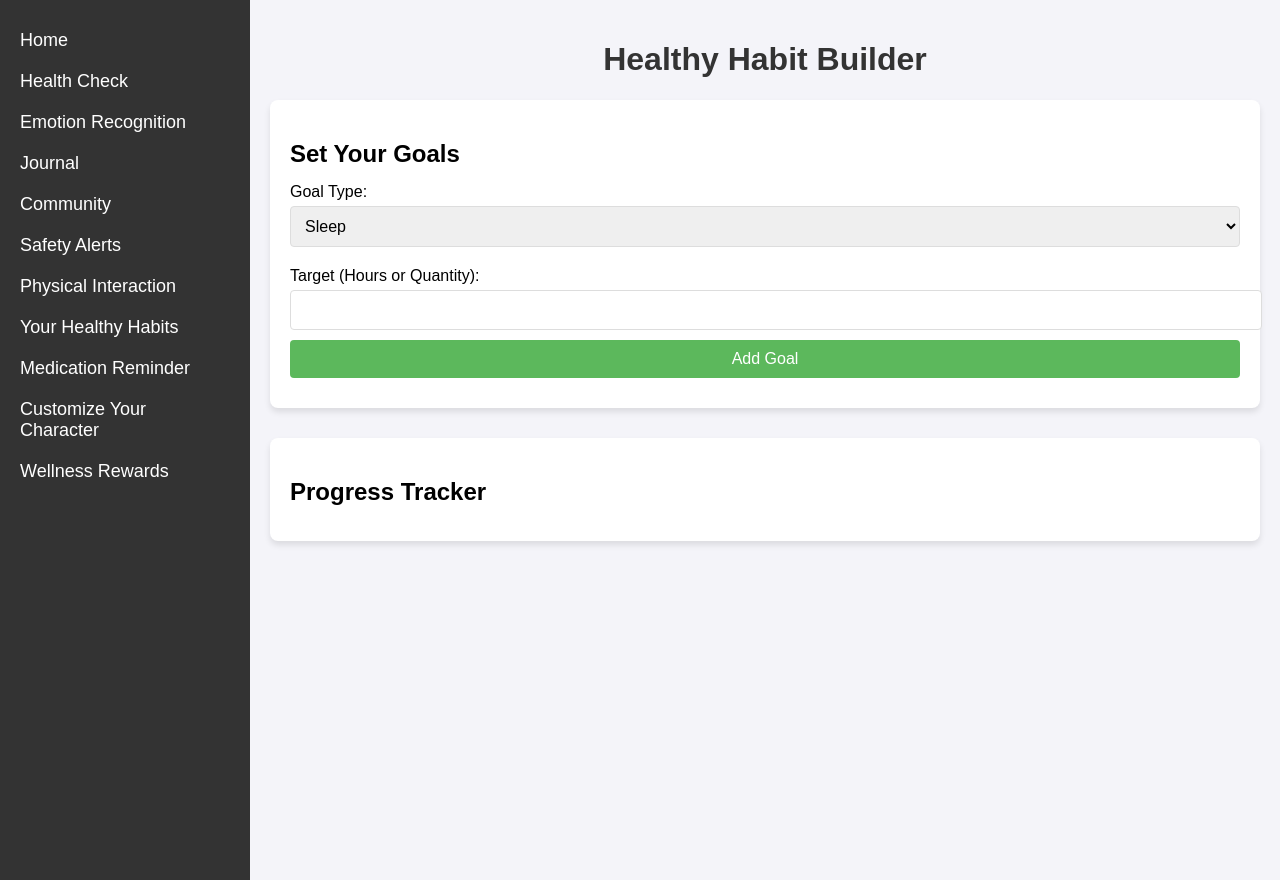
After one commit to kripakannan/baymax, a Flask app: page /healthy-habit in a window 1280 px wide. The commit adds this page. Run offline with Flask 3, Linux system fonts and the light colour scheme.

Commit message:
added healthy habits

```diff
--- a/app.py
+++ b/app.py
@@ -147,6 +147,10 @@ def physical_interaction():
 def journal():
     return render_template('journal.html')
 
+@app.route('/healthy-habit')
+def healthy_habit():
+    return render_template('healthy_habit.html')
+
 @app.route('/community')
 def community():
     return render_template('community.html')
--- /dev/null
+++ b/templates/healthy_habit.html
@@ -0,0 +1,271 @@
+<!DOCTYPE html>
+<html lang="en">
+<head>
+    <meta charset="UTF-8">
+    <meta name="viewport" content="width=device-width, initial-scale=1.0">
+    <title>Healthy Habit Builder</title>
+    <style>
+        body {
+            font-family: Arial, sans-serif;
+            margin: 0;
+            padding: 0;
+            background-color: #f4f4f9;
+            display: flex;
+        }
+
+        .sidebar {
+            width: 250px;
+            background-color: #333;
+            color: white;
+            height: 100vh;
+            position: fixed;
+            top: 0;
+            left: 0;
+            padding-top: 20px;
+        }
+        .sidebar a {
+            display: block;
+            color: white;
+            padding: 10px 20px;
+            text-decoration: none;
+            font-size: 18px;
+        }
+        .sidebar a:hover {
+            background-color: #575757;
+        }
+
+        .content {
+            margin-left: 250px;
+            padding: 20px;
+            width: calc(100% - 250px);
+        }
+
+        h1 {
+            text-align: center;
+            color: #333;
+        }
+
+        .form-section {
+            margin-bottom: 30px;
+            background: white;
+            border-radius: 8px;
+            padding: 20px;
+            box-shadow: 0 4px 6px rgba(0, 0, 0, 0.1);
+        }
+
+        .form-section h2 {
+            margin-bottom: 15px;
+        }
+
+        label {
+            display: block;
+            margin: 10px 0 5px;
+        }
+
+        input, select, button {
+            width: 100%;
+            padding: 10px;
+            margin-bottom: 10px;
+            border: 1px solid #ddd;
+            border-radius: 4px;
+            font-size: 16px;
+        }
+
+        button {
+            background-color: #5cb85c;
+            color: white;
+            border: none;
+            cursor: pointer;
+            transition: background-color 0.3s;
+        }
+
+        button:hover {
+            background-color: #4cae4c;
+        }
+
+        .progress-tracker {
+            display: flex;
+            flex-direction: column;
+            gap: 10px;
+        }
+
+        .progress-item {
+            display: flex;
+            justify-content: space-between;
+            align-items: center;
+            background: #e3e3e3;
+            border-radius: 5px;
+            padding: 10px;
+        }
+
+        .progress-item span {
+            font-size: 16px;
+        }
+
+        .progress-bar {
+            flex: 1;
+            margin: 0 10px;
+            height: 10px;
+            background: #ddd;
+            border-radius: 5px;
+            overflow: hidden;
+            position: relative;
+        }
+
+        .progress-bar-fill {
+            height: 100%;
+            background: #5cb85c;
+            transition: width 0.3s ease;
+        }
+
+        #nutrition-options {
+            display: none;
+        }
+    </style>
+</head>
+<body>
+    <div id="sidebar-container" class="sidebar"></div>
+
+    <div class="content">
+        <h1>Healthy Habit Builder</h1>
+
+        <!-- Goal Setting Section -->
+        <div class="form-section">
+            <h2>Set Your Goals</h2>
+            <form id="goal-form">
+                <label for="goal-type">Goal Type:</label>
+                <select id="goal-type" required>
+                    <option value="sleep">Sleep</option>
+                    <option value="exercise">Exercise</option>
+                    <option value="nutrition">Nutrition</option>
+                </select>
+
+                <div id="nutrition-options">
+                    <label for="nutrition-type">Nutrition Type:</label>
+                    <select id="nutrition-type">
+                        <option value="calories">Calories</option>
+                        <option value="protein">Protein (grams)</option>
+                        <option value="fat">Fat (grams)</option>
+                        <option value="carbs">Carbs (grams)</option>
+                    </select>
+                </div>
+
+                <label for="goal-amount" id="goal-label">Target (Hours or Quantity):</label>
+                <input type="number" id="goal-amount" min="1" required>
+
+                <button type="submit">Add Goal</button>
+            </form>
+        </div>
+
+        <!-- Progress Tracking Section -->
+        <div class="form-section">
+            <h2>Progress Tracker</h2>
+            <div class="progress-tracker" id="progress-tracker"></div>
+        </div>
+    </div>
+
+    <script>
+        fetch('/templates/sidebar.html')
+            .then(response => response.text())
+            .then(data => {
+                document.getElementById('sidebar-container').innerHTML = data;
+            });
+        const goalForm = document.getElementById('goal-form');
+        const goalType = document.getElementById('goal-type');
+        const nutritionOptions = document.getElementById('nutrition-options');
+        const nutritionType = document.getElementById('nutrition-type');
+        const goalLabel = document.getElementById('goal-label');
+        const progressTracker = document.getElementById('progress-tracker');
+
+        let goals = [];
+
+        goalType.addEventListener('change', () => {
+            if (goalType.value === 'nutrition') {
+                nutritionOptions.style.display = 'block';
+                goalLabel.textContent = 'Target (Select Nutrition Type Below):';
+
+                nutritionType.addEventListener('change', () => {
+                    switch (nutritionType.value) {
+                        case 'calories':
+                            goalLabel.textContent = 'Target (Calories):';
+                            break;
+                        case 'protein':
+                            goalLabel.textContent = 'Target (Protein in grams):';
+                            break;
+                        case 'fat':
+                            goalLabel.textContent = 'Target (Fat in grams):';
+                            break;
+                        case 'carbs':
+                            goalLabel.textContent = 'Target (Carbs in grams):';
+                            break;
+                    }
+                });
+            } else {
+                nutritionOptions.style.display = 'none';
+                switch (goalType.value) {
+                    case 'sleep':
+                        goalLabel.textContent = 'Target (Hours of Sleep):';
+                        break;
+                    case 'exercise':
+                        goalLabel.textContent = 'Target (Hours of Exercise):';
+                        break;
+                }
+            }
+        });
+
+        goalForm.addEventListener('submit', (event) => {
+            event.preventDefault();
+            const goalTypeValue = goalType.value;
+            const goalAmount = parseInt(document.getElementById('goal-amount').value, 10);
+
+            if (goalAmount > 0) {
+                const goal = {
+                    type: goalTypeValue,
+                    target: goalAmount,
+                    progress: 0,
+                };
+
+                goals.push(goal);
+                renderGoals();
+                goalForm.reset();
+                goalLabel.textContent = 'Target (Hours or Quantity):';
+            }
+        });
+
+        function renderGoals() {
+            progressTracker.innerHTML = '';
+            goals.forEach((goal, index) => {
+                const goalElement = document.createElement('div');
+                goalElement.className = 'progress-item';
+
+                const goalLabel = document.createElement('span');
+                goalLabel.textContent = `${goal.type.charAt(0).toUpperCase() + goal.type.slice(1)} (${goal.progress}/${goal.target})`;
+
+                const progressBar = document.createElement('div');
+                progressBar.className = 'progress-bar';
+
+                const progressBarFill = document.createElement('div');
+                progressBarFill.className = 'progress-bar-fill';
+                progressBarFill.style.width = `${(goal.progress / goal.target) * 100}%`;
+
+                progressBar.appendChild(progressBarFill);
+
+                const updateButton = document.createElement('button');
+                updateButton.textContent = 'Update';
+                updateButton.onclick = () => {
+                    if (goal.progress < goal.target) {
+                        goal.progress++;
+                        renderGoals();
+                    }
+                };
+
+                goalElement.appendChild(goalLabel);
+                goalElement.appendChild(progressBar);
+                goalElement.appendChild(updateButton);
+
+                progressTracker.appendChild(goalElement);
+            });
+        }
+    </script>
+</body>
+</html>
--- a/templates/sidebar.html
+++ b/templates/sidebar.html
@@ -6,6 +6,7 @@
     <a href="/community"><i class="fas fa-smile"></i>Community</a>
     <a href="/safety_alert"><i class="fas fa-exclamation-triangle"></i>Safety Alerts</a>
     <a href="/physical-interaction"><i class="fas fa-hands-helping"></i>Physical Interaction</a>
+    <a href="/healthy-habit"><i class="fas fa-trophy"></i>Your Healthy Habits</a>
     <a href="/medication"><i class="fas fa-pills"></i>Medication Reminder</a>
     <a href="/character-customization"><i class="fas fa-user-cog"></i>Customize Your Character</a>
     <a href="/wellness-rewards"><i class="fas fa-trophy"></i>Wellness Rewards</a>
```
Also changed, not shown: templates/community.html (+23 -8 lines).
